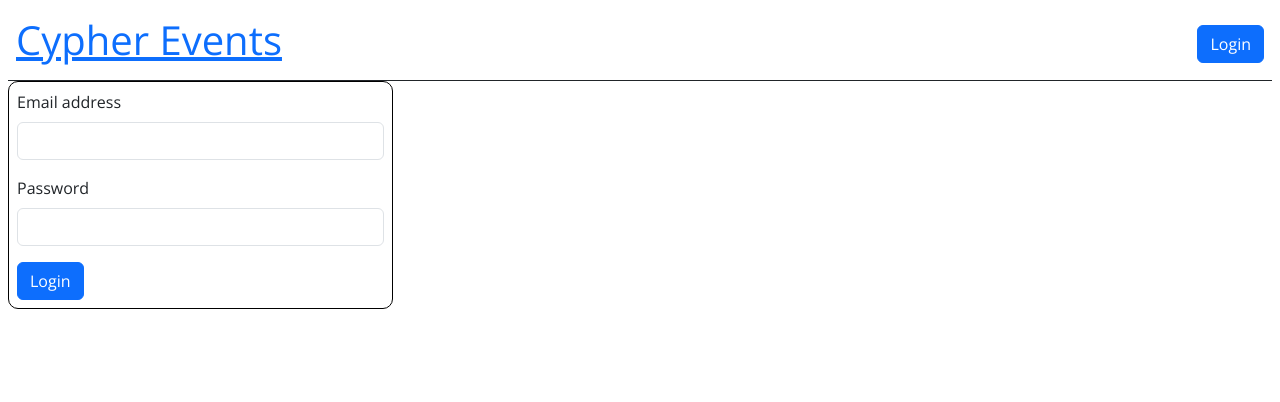
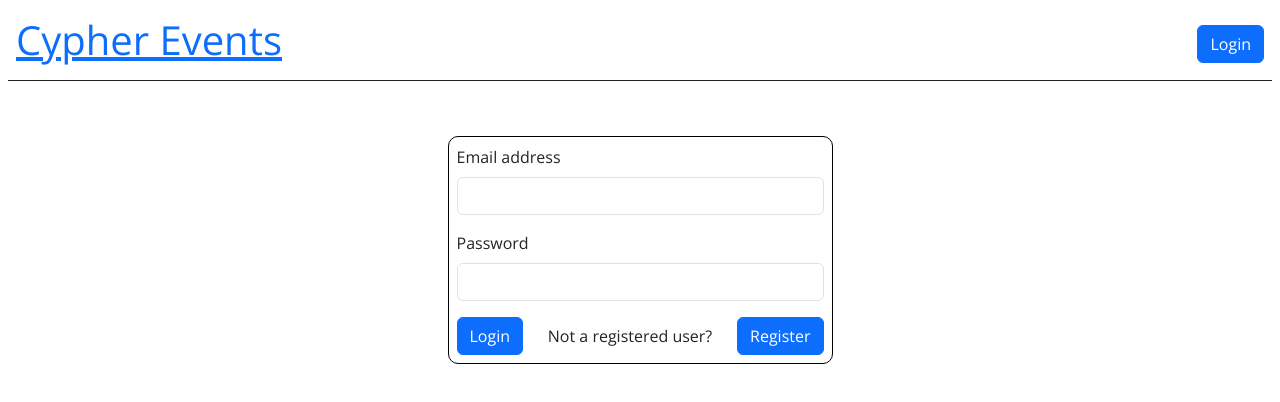
Before and after one commit to rickstylz01/cypher-events-frontend, an Angular app: page /login in a window 1280 px wide. Shown: the top 402 px of the page. Built offline with nearby package versions, Linux system fonts and the light colour scheme.

Commit message:
add styling to login component and add a link to register btn

```diff
--- a/src/app/components/login/login.component.css
+++ b/src/app/components/login/login.component.css
@@ -1,6 +1,18 @@
+#login-component-wrapper {
+  display: flex;
+  justify-content: center;
+  padding: 55px;
+}
+
 form {
   border: 1px solid black;
   border-radius: 10px;
   padding: 8px;
   width: 385px;
 }
+
+#login-btn-wrapper {
+  display: flex;
+  justify-content: space-between;
+  align-items: center;
+}
--- a/src/app/components/login/login.component.html
+++ b/src/app/components/login/login.component.html
@@ -1,3 +1,4 @@
+<div id="login-component-wrapper">
   <form (ngSubmit)="login()">
     <div class="mb-3">
       <label for="email-login" class="form-label">Email address</label>
@@ -21,7 +22,16 @@
       name="password"
       >
     </div>
+    <div id="login-btn-wrapper">
       <button type="submit" class="btn btn-primary">
         Login
       </button>
+      Not a registered user?
+      <a id="register-link" [routerLink]="['/register']">
+        <button type="submit" class="btn btn-primary">
+          Register
+        </button>
+      </a>
+    </div>
   </form>
+</div>
```
Lines whose indentation alone changed are shown as unchanged.
